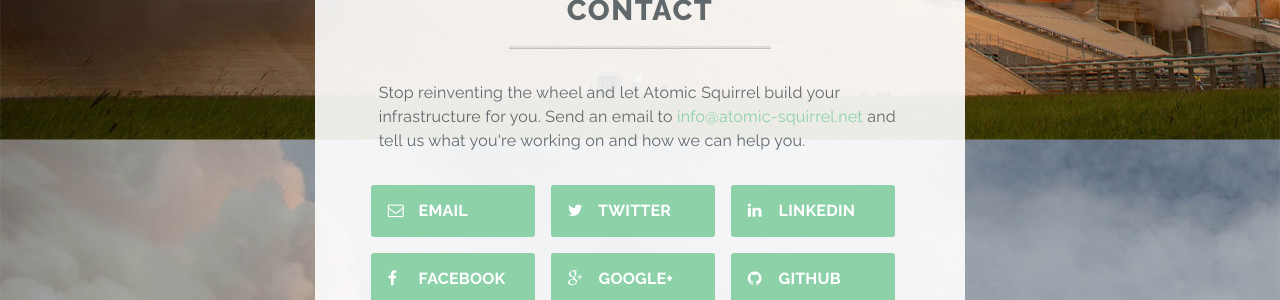
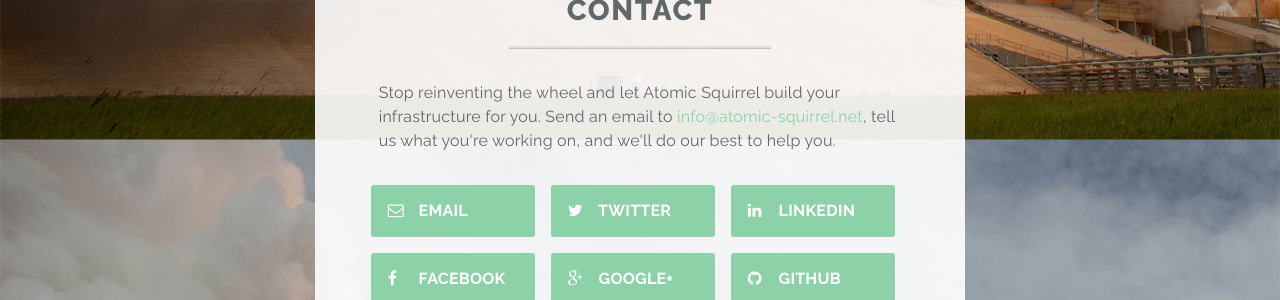
Before and after one commit to atomic-squirrel/atomic-squirrel-homepage, a Jekyll site: the page built from index.html, in a window 1280 px wide and 900 px high, scrolled down 1965 px. Shown: the part 273-573 px from the top of the window. Built offline with Jekyll 4.4.1, drawn with Linux system fonts in a browser that asks for light colours.

Commit message:
Update wording in contact section

```diff
--- a/_includes/contact.html
+++ b/_includes/contact.html
@@ -3,8 +3,8 @@
   <hr class="col-6 mb3">
   <p>
     Stop reinventing the wheel and let Atomic Squirrel build your infrastructure
-    for you. Send an email to <a href="{{ site.contact_urls.email.url }}">{{ site.contact_urls.email.value }}</a>
-    and tell us what you're working on and how we can help you.
+    for you. Send an email to <a href="{{ site.contact_urls.email.url }}">{{ site.contact_urls.email.value }}</a>,
+    tell us what you're working on, and we'll do our best to help you.
   </p>
   <div class="clearfix mxn2">
     {% for external_url_hash in site.contact_urls %}
```
